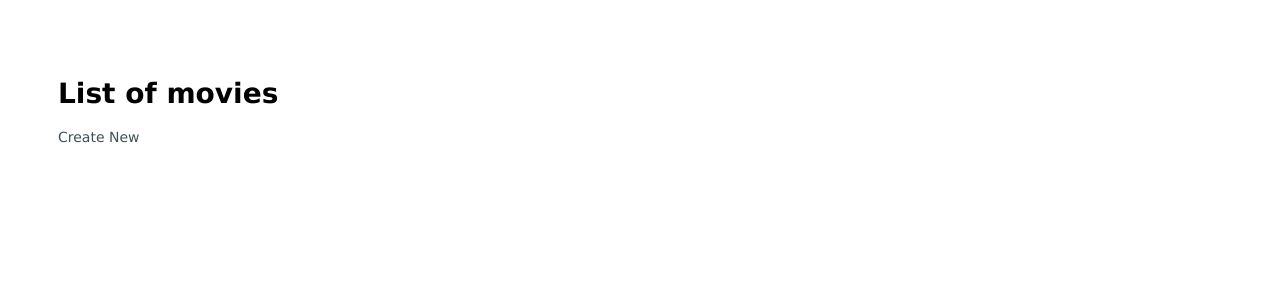
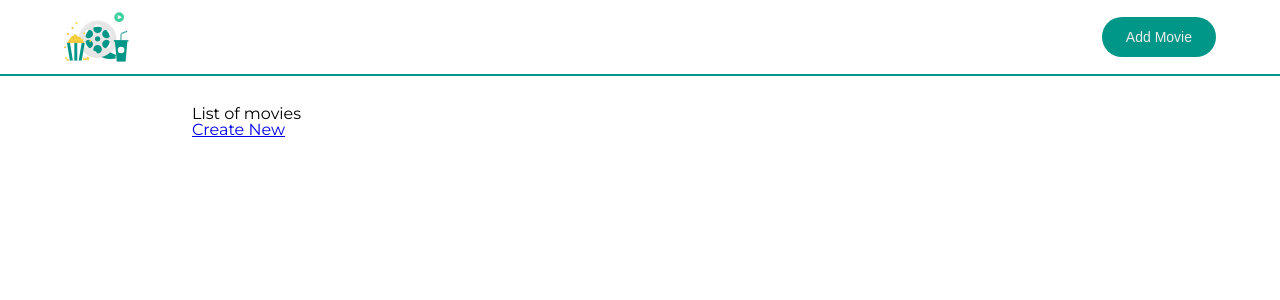
Before and after one commit to jaybhoyar/movie-library-node, a Node server app: page /movies in a window 1280 px wide. Shown: the top 300 px of the page. Run offline with Node 20, Linux system fonts and the light colour scheme; data that the repository does not hold is empty; some libraries are stand-ins or nearby versions.

Commit message:
view change

```diff
--- a/app.js
+++ b/app.js
@@ -7,7 +7,7 @@ var indexRouter = require("./routes/index");
 var moviesRouter = require("./routes/movie.js");
 const mongoose = require("mongoose");
 var multer = require("multer");
-var upload = multer();
+
 mongoose.connect(
 	"mongodb://localhost/moviedatabase",
 	{ useNewUrlParser: true, useUnifiedTopology: true },
--- a/public/stylesheets/style.css
+++ b/public/stylesheets/style.css
@@ -1,70 +1,190 @@
-body {
-	padding: 50px;
-	font: 14px "Lucida Grande", Helvetica, Arial, sans-serif;
+/* http://meyerweb.com/eric/tools/css/reset/
+   v2.0 | 20110126
+   License: none (public domain)
+*/
+@import url("https://fonts.googleapis.com/css?family=Montserrat&display=swap");
+html,
+body,
+div,
+span,
+applet,
+object,
+iframe,
+h1,
+h2,
+h3,
+h4,
+h5,
+h6,
+p,
+blockquote,
+pre,
+a,
+abbr,
+acronym,
+address,
+big,
+cite,
+code,
+del,
+dfn,
+em,
+img,
+ins,
+kbd,
+q,
+s,
+samp,
+small,
+strike,
+strong,
+sub,
+sup,
+tt,
+var,
+b,
+u,
+i,
+center,
+dl,
+dt,
+dd,
+ol,
+ul,
+li,
+fieldset,
+form,
+label,
+legend,
+table,
+caption,
+tbody,
+tfoot,
+thead,
+tr,
+th,
+td,
+article,
+aside,
+canvas,
+details,
+embed,
+figure,
+figcaption,
+footer,
+header,
+hgroup,
+menu,
+nav,
+output,
+ruby,
+section,
+summary,
+time,
+mark,
+audio,
+video {
+  margin: 0;
+  padding: 0;
+  border: 0;
+  font-size: 100%;
+  font: inherit;
+  vertical-align: baseline;
 }
 
-a {
-	color: #415057;
-	text-decoration: none;
+/* HTML5 display-role reset for older browsers */
+article,
+aside,
+details,
+figcaption,
+figure,
+footer,
+header,
+hgroup,
+menu,
+nav,
+section {
+  display: block;
 }
-a:hover {
-	color: #91aeb6;
+
+body {
+  line-height: 1;
 }
-label {
-	display: block;
-	font-size: 18px;
+
+ol,
+ul {
+  list-style: none;
 }
-input {
-	padding: 0.5rem 8px;
-	font-size: 1rem;
-	outline: none;
-	width: 300px;
-	border: 1px solid #ccc;
-	border-radius: 4px;
-	display: block;
-	margin: 1rem 0;
+
+blockquote,
+q {
+  quotes: none;
 }
-button {
-	padding: 8px 12px;
-	background-color: #60cef0;
-	border: none;
-	border-radius: 4px;
-	font-size: 14px;
-	margin-right: 10px;
-	cursor: pointer;
-	outline: none;
+
+blockquote:before,
+blockquote:after,
+q:before,
+q:after {
+  content: "";
+  content: none;
 }
-.submit_button {
-	padding: 8px 12px;
-	cursor: pointer;
-	width: fit-content;
+
+table {
+  border-collapse: collapse;
+  border-spacing: 0;
 }
-textarea {
-	padding: 0.5rem 8px;
-	font-size: 1rem;
-	outline: none;
-	width: 300px;
-	border: 1px solid #ccc;
-	border-radius: 4px;
-	display: block;
-	margin: 1rem 0;
+
+body {
+  font-family: "Montserrat", sans-serif;
+  font-size: 16px;
 }
-.button_contianer {
-	margin-top: 15px;
+
+.header_container {
+  width: 100%;
+  border-bottom: 2px solid #009688;
 }
-.genre,
-.casts {
-	margin-top: 12px;
+
+.header_container .icons_container {
+  width: 90%;
+  margin: 0 auto;
+  display: -webkit-box;
+  display: -ms-flexbox;
+  display: flex;
+  -webkit-box-pack: justify;
+      -ms-flex-pack: justify;
+          justify-content: space-between;
+  -webkit-box-align: center;
+      -ms-flex-align: center;
+          align-items: center;
+  padding: 12px 0;
 }
-.genre_title,
-.casts_title {
-	color: #0d0d0e;
-	font-weight: bolder;
+
+.header_container .icons_container img {
+  height: 50px;
 }
-.movie_poster {
-	width: 400px;
+
+.header_container .icons_container button {
+  outline: none;
+  font-size: 14px;
+  padding: 12px 24px;
+  border: none;
+  border-radius: 1.5rem;
+  color: #ececec;
+  background-color: #009688;
 }
-img {
-	width: 100%;
-	height: auto;
+
+main .display_container {
+  padding: 30px 0;
+  width: 70%;
+  margin: 0 auto;
 }
+
+main .display_container .movie_container {
+  display: -webkit-box;
+  display: -ms-flexbox;
+  display: flex;
+  -webkit-box-pack: space-evenly;
+      -ms-flex-pack: space-evenly;
+          justify-content: space-evenly;
+}
+/*# sourceMappingURL=style.css.map */
--- /dev/null
+++ b/public/stylesheets/style.scss
@@ -0,0 +1,235 @@
+/* http://meyerweb.com/eric/tools/css/reset/
+   v2.0 | 20110126
+   License: none (public domain)
+*/
+@import url("https://fonts.googleapis.com/css?family=Montserrat&display=swap");
+
+html,
+body,
+div,
+span,
+applet,
+object,
+iframe,
+h1,
+h2,
+h3,
+h4,
+h5,
+h6,
+p,
+blockquote,
+pre,
+a,
+abbr,
+acronym,
+address,
+big,
+cite,
+code,
+del,
+dfn,
+em,
+img,
+ins,
+kbd,
+q,
+s,
+samp,
+small,
+strike,
+strong,
+sub,
+sup,
+tt,
+var,
+b,
+u,
+i,
+center,
+dl,
+dt,
+dd,
+ol,
+ul,
+li,
+fieldset,
+form,
+label,
+legend,
+table,
+caption,
+tbody,
+tfoot,
+thead,
+tr,
+th,
+td,
+article,
+aside,
+canvas,
+details,
+embed,
+figure,
+figcaption,
+footer,
+header,
+hgroup,
+menu,
+nav,
+output,
+ruby,
+section,
+summary,
+time,
+mark,
+audio,
+video {
+	margin: 0;
+	padding: 0;
+	border: 0;
+	font-size: 100%;
+	font: inherit;
+	vertical-align: baseline;
+}
+/* HTML5 display-role reset for older browsers */
+article,
+aside,
+details,
+figcaption,
+figure,
+footer,
+header,
+hgroup,
+menu,
+nav,
+section {
+	display: block;
+}
+body {
+	line-height: 1;
+}
+ol,
+ul {
+	list-style: none;
+}
+blockquote,
+q {
+	quotes: none;
+}
+blockquote:before,
+blockquote:after,
+q:before,
+q:after {
+	content: "";
+	content: none;
+}
+table {
+	border-collapse: collapse;
+	border-spacing: 0;
+}
+// Custom CSS ------------------
+body {
+	font-family: "Montserrat", sans-serif;
+	font-size: 16px;
+}
+.header_container {
+	width: 100%;
+	border-bottom: 2px solid #009688;
+	.icons_container {
+		width: 90%;
+		margin: 0 auto;
+		display: flex;
+		justify-content: space-between;
+		align-items: center;
+		padding: 12px 0;
+		img {
+			height: 50px;
+		}
+		button {
+			outline: none;
+			font-size: 14px;
+			padding: 12px 24px;
+			border: none;
+			border-radius: 1.5rem;
+			color: rgb(236, 236, 236);
+			background-color: #009688;
+		}
+	}
+}
+main {
+	.display_container {
+		padding: 30px 0;
+		width: 70%;
+		margin: 0 auto;
+		.movie_container {
+			display: flex;
+			justify-content: space-evenly;
+		}
+	}
+}
+// a {
+// 	color: #415057;
+// 	text-decoration: none;
+// }
+// a:hover {
+// 	color: #91aeb6;
+// }
+// label {
+// 	display: block;
+// 	font-size: 18px;
+// }
+// input {
+// 	padding: 0.5rem 8px;
+// 	font-size: 1rem;
+// 	outline: none;
+// 	width: 300px;
+// 	border: 1px solid #ccc;
+// 	border-radius: 4px;
+// 	display: block;
+// 	margin: 1rem 0;
+// }
+// // button {
+// // 	padding: 8px 12px;
+// // 	background-color: #60cef0;
+// // 	border: none;
+// // 	border-radius: 4px;
+// // 	font-size: 14px;
+// // 	margin-right: 10px;
+// // 	cursor: pointer;
+// // 	outline: none;
+// // }
+// .submit_button {
+// 	padding: 8px 12px;
+// 	cursor: pointer;
+// 	width: fit-content;
+// }
+// textarea {
+// 	padding: 0.5rem 8px;
+// 	font-size: 1rem;
+// 	outline: none;
+// 	width: 300px;
+// 	border: 1px solid #ccc;
+// 	border-radius: 4px;
+// 	display: block;
+// 	margin: 1rem 0;
+// }
+// .button_contianer {
+// 	margin-top: 15px;
+// }
+// .genre,
+// .casts {
+// 	margin-top: 12px;
+// }
+// .genre_title,
+// .casts_title {
+// 	color: #0d0d0e;
+// 	font-weight: bolder;
+// }
+// .movie_poster {
+// 	width: 400px;
+// }
+// img {
+// 	width: 100%;
+// 	height: auto;
+// }
--- a/routes/movie.js
+++ b/routes/movie.js
@@ -79,7 +79,6 @@ router.get("/delete/:id", (req, res, next) => {
 // Handle Comments
 router.post("/comments/:id", (req, res, next) => {
 	let movieid = req.params.id;
-	console.log("IN COmments: ", movieid);
 	req.body.movieId = movieid;
 	Comment.create(req.body, (err, createdComment) => {
 		if (err) next(err);
--- a/views/movies.ejs
+++ b/views/movies.ejs
@@ -7,14 +7,29 @@
 		<link rel="stylesheet" href="/stylesheets/style.css" />
 	</head>
 	<body>
+		<header>
+			<div class="header_container">
+				<div class="icons_container">
+					<img src="/images/movie_night.svg" alt="" />
+					<button class="">Add Movie</button>
+				</div>
+			</div>
+		</header>
+		<main>
+			<div class="display_container">
+				<div class="movie_contianer">
 					<h1>List of movies</h1>
 					<a href="/movies/new">Create New</a>
 					<div class="container">
 						<% movies.forEach( movie => { %>
+
 						<a href="/movies/<%= movie.id %>">
 							<h2>🎬 <%= movie.title %></h2>
 						</a>
 						<%})%>
 					</div>
+				</div>
+			</div>
+		</main>
 	</body>
 </html>
```
Also changed, not shown: public/images/movie_night.svg (added), 2 other files. Lines whose indentation alone changed are shown as unchanged.
